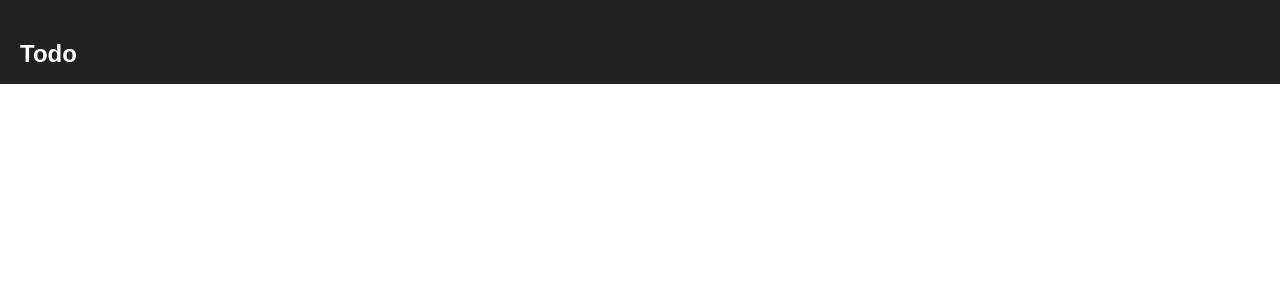
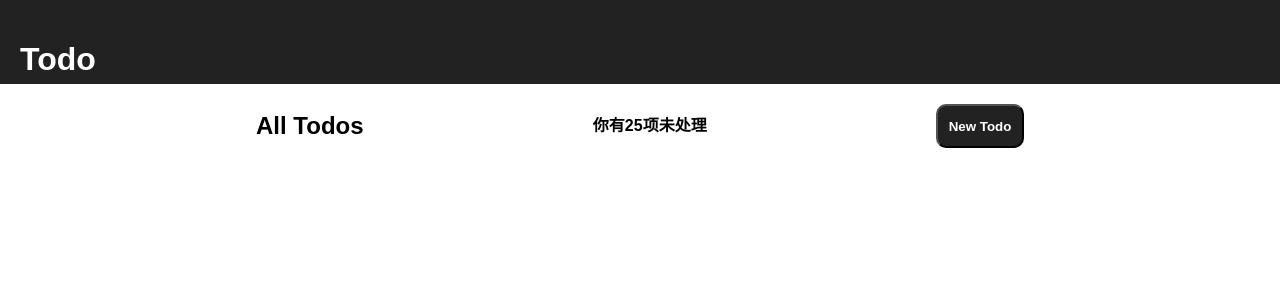
Before and after one commit to RockyAo/TodoByReact, a React (Create React App) app: page / in a window 1280 px wide. Shown: the top 300 px of the page. Built offline with nearby package versions, Linux system fonts and the light colour scheme.

Commit message:
顶部页面搭建

```diff
--- a/package.json
+++ b/package.json
@@ -7,7 +7,8 @@
   },
   "dependencies": {
     "react": "^15.4.1",
-    "react-dom": "^15.4.1"
+    "react-dom": "^15.4.1",
+    "react-modal": "^1.6.5"
   },
   "scripts": {
     "start": "react-scripts start",
--- a/src/App.css
+++ /dev/null
@@ -1,3 +0,0 @@
-.App-intro {
-  font-size: large;
-}
--- a/src/App.js
+++ b/src/App.js
@@ -1,12 +1,15 @@
 import React, { Component } from 'react';
 
 import TodoHeader from './View/TodoHeader';
+import TodoTop from './View/TodoTop';
+
 
 class App extends Component {
   render() {
     return (
       <div className="App">
           <TodoHeader />
+          <TodoTop />
       </div>
     );
   }
--- a/src/View/Todo.css
+++ b/src/View/Todo.css
@@ -6,7 +6,58 @@
   color: white;
 }
 
-.todo-header-title{
+
+.todo-top{
+
+  height: 44px;
+
+  width: 60%;
+
+  margin: 0 auto;
+
+  line-height: 44px;
+
+  display: flex;
 
   align-items: center;
+
+  justify-content: space-between;
+
+  margin-top: 20px;
+
 }
+
+.todo-top-button{
+
+    background-color:#222 ;
+
+    color: white;
+
+    font-weight: bold;
+
+    border-radius: 10px;
+
+    outline: none;
+
+    height: 44px;
+
+    width: 88px;
+
+}
+.todo-top-leftItem{
+
+
+}
+
+.todo-left{
+  /*float: left;*/
+
+}
+
+.todo-top-input{
+
+    width: 80%;
+    outline: none;
+    height: 100%;
+    font-size: larger;
+}
--- a/src/View/TodoHeader.js
+++ b/src/View/TodoHeader.js
@@ -6,7 +6,7 @@ export default class TodoHeader extends Component {
   render() {
     return (
       <div className="todo-header">
-        <h2 className="todo-header-title">Todo</h2>
+        <h1 className="todo-header-title">Todo</h1>
       </div>
     );
   }
--- /dev/null
+++ b/src/View/TodoTop.js
@@ -0,0 +1,66 @@
+import React,{Component} from 'react';
+import ReactModal from 'react-modal';
+
+export default class TodoTop extends Component{
+
+    constructor(props){
+
+        super(props);
+
+        this.state = {
+
+            showInput:false
+        }
+    }
+
+    render(){
+        return(
+            <div className="todo-top">
+                <h2 className="todo-top-p todo-left">All Todos</h2>
+                <h4 className="todo-top-leftItem todo-left"> 你有25项未处理</h4>
+                <button className="todo-top-button todo-left" onClick={()=>{this.setState({showInput:true})}}>New Todo</button>
+                <ReactModal
+                    isOpen={this.state.showInput}
+                    style={{
+                        overlay: {
+                            backgroundColor:"rgba(0,0,0,0.4)"
+                        },
+                        content: {
+                            top:150,
+                            left:"20%",
+                            right:'20%',
+                            bottom:'75%',
+                            margin:0,
+                            padding:0
+                        }
+                    }}
+                    shouldCloseOnOverlayClick={true}
+                    onRequestClose={()=>this.closeModal()}
+                    contentLabel="test"
+                >
+                    <input className="todo-top-input"
+                           placeholder="请输入待办事项"
+                           autoFocus={true}
+                           onKeyDown={(event)=>this.inputFinish(event)}
+                    />
+                    <button onClick={()=>this.closeModal()}>确定</button>
+                </ReactModal>
+            </div>
+        )
+    }
+
+    inputFinish(event){
+
+        let keyCode = event.keyCode;
+        if (keyCode === 13) {
+            let title = event.target.value;
+            console.log(title+'.....'+keyCode);
+            event.target.value = "";
+            this.closeModal();
+        }
+    }
+
+    closeModal(){
+        this.setState({showInput:false});
+    }
+}
```
